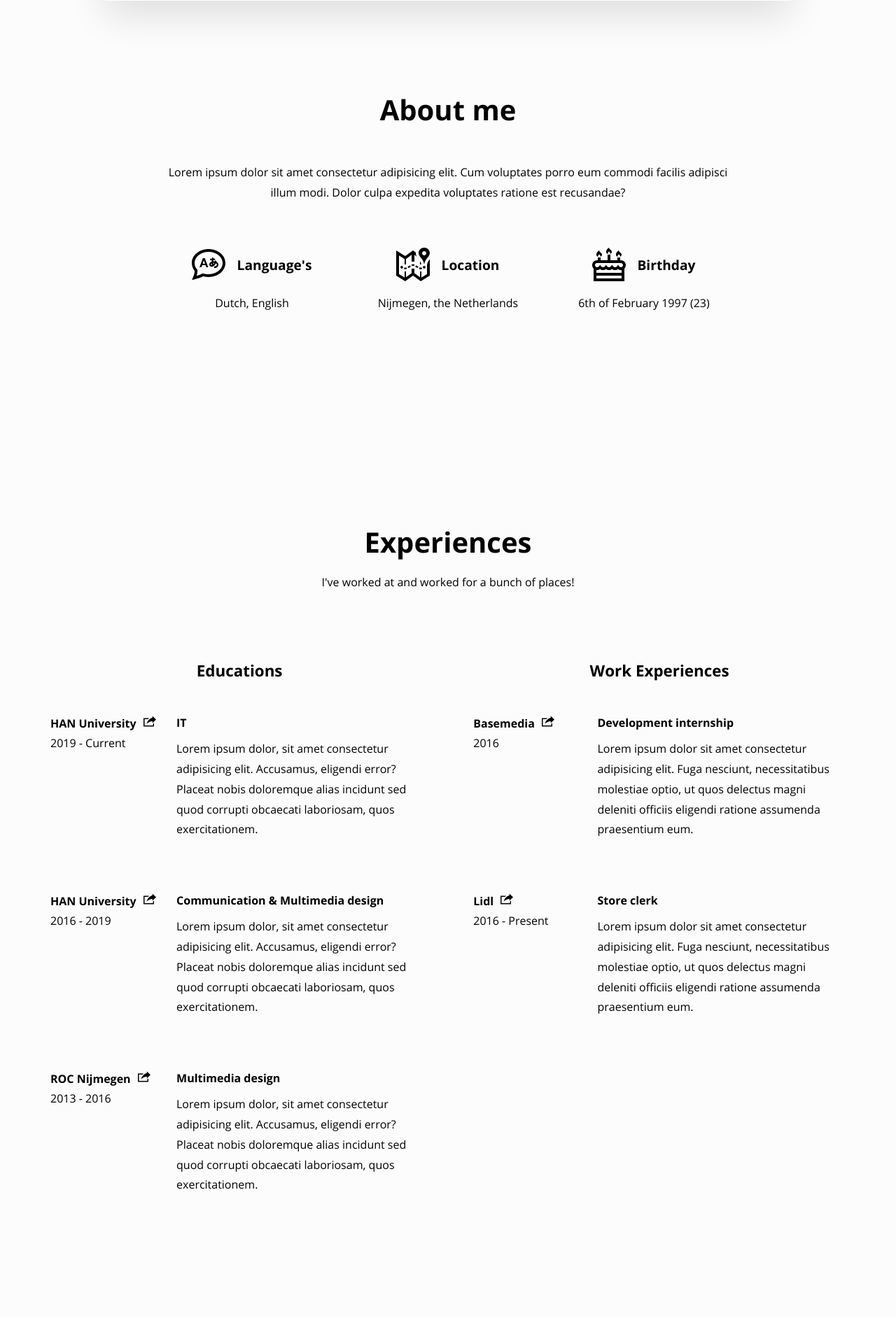
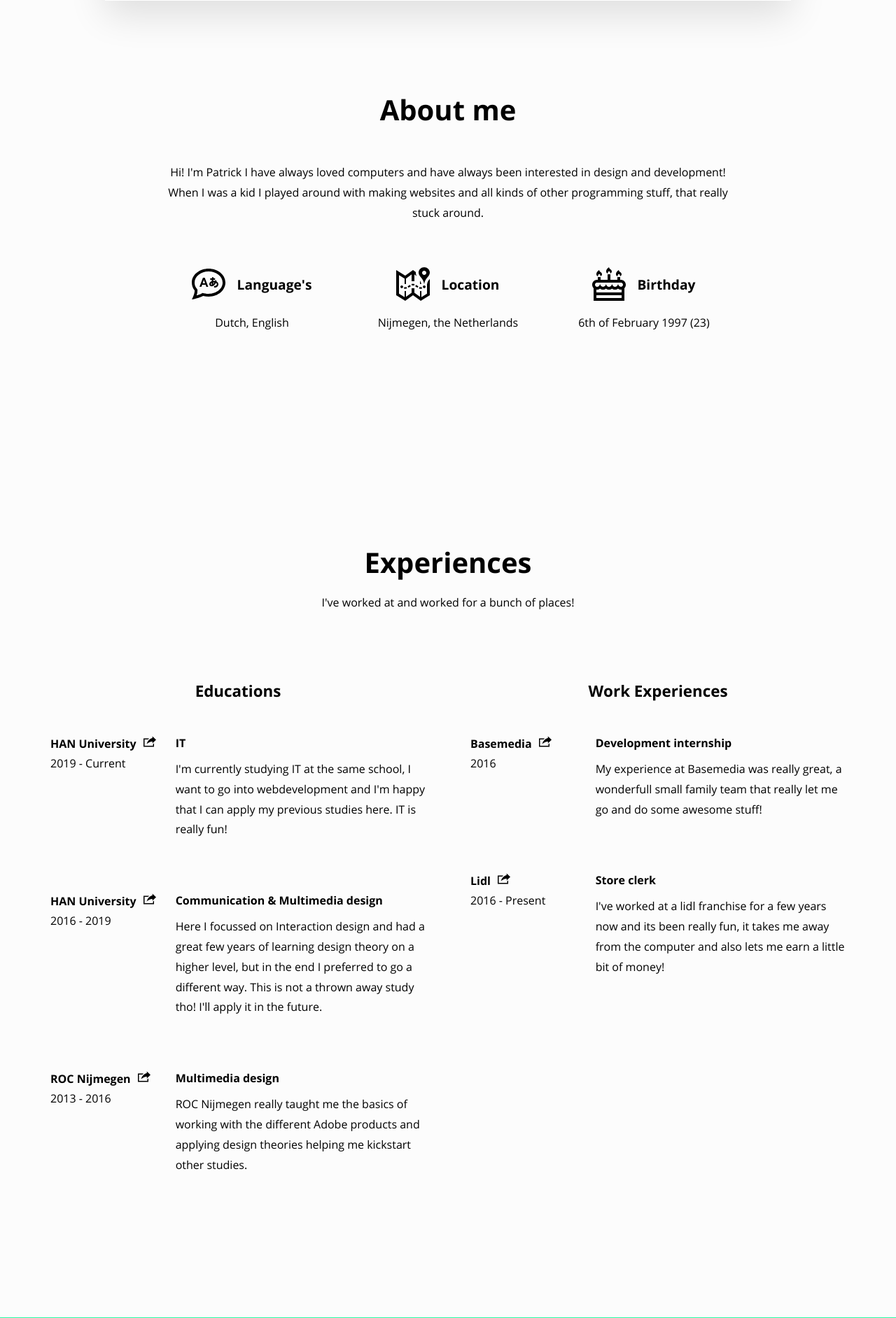
Before and after one commit to Patrickroelofs/HAN-Y1P2-WT, a PHP site: page /about.html in a window 1280 px wide. Shown: the part 937-2821 px from the top of the page at 70% size. Run offline with PHP 8.4, Linux system fonts and the light colour scheme; some web fonts are replaced.

Commit message:
removing lorem ipsums and adding meta tags

```diff
--- a/about.html
+++ b/about.html
@@ -7,6 +7,10 @@
 	<meta charset="UTF-8">
 	<meta name="viewport" content="width=device-width, initial-scale=1.0">
 	<meta http-equiv="X-UA-Compatible" content="ie=edge">
+
+	<meta name="author" content="Patrick Roelofs">
+	<meta name="description" content="Patrick Roelofs is student, designer and developer in the Netherlands.">
+	<meta name="keywords" content="Developer, Designer, Interaction, UX, Webdeveloper, HTML, CSS, PHP, JS" >
 
 	<link rel="stylesheet" type="text/css" href="css/stylesheet.css">
 </head>
@@ -76,8 +80,7 @@
 					<h3>About me</h3>
 				</div>
 				<div class="me__contents">
-					<p>Lorem ipsum dolor sit amet consectetur adipisicing elit. Cum voluptates porro eum commodi facilis
-						adipisci illum modi. Dolor culpa expedita voluptates ratione est recusandae?</p>
+					<p>Hi! I'm Patrick I have always loved computers and have always been interested in design and development! When I was a kid I played around with making websites and all kinds of other programming stuff, that really stuck around.</p>
 					<div class="me__content">
 						<div class="me__icon">
 							<svg xmlns="http://www.w3.org/2000/svg" width="48" height="48" viewbox="0 0 24 24">
@@ -130,7 +133,7 @@
 					<h4>Educations</h4>
 					<div class="education">
 						<div class="education__location">
-							<a href="#">HAN University <svg xmlns="http://www.w3.org/2000/svg" width="18" height="18"
+							<a href="https://www.han.nl/international/english/" target="_blank">HAN University <svg xmlns="http://www.w3.org/2000/svg" width="18" height="18"
 									viewbox="0 0 24 24">
 									<path
 										d="M6 17c2.269-9.881 11-11.667 11-11.667v-3.333l7 6.637-7 6.696v-3.333s-6.17-.171-11 5zm12 .145v2.855h-16v-12h6.598c.768-.787 1.561-1.449 2.339-2h-10.937v16h20v-6.769l-2 1.914z" />
@@ -139,14 +142,12 @@
 						</div>
 						<div class="education__description">
 							<span>IT</span>
-							<p>Lorem ipsum dolor, sit amet consectetur adipisicing elit. Accusamus, eligendi error?
-								Placeat nobis doloremque alias incidunt sed quod corrupti obcaecati laboriosam, quos
-								exercitationem.</p>
+							<p>I'm currently studying IT at the same school, I want to go into webdevelopment and I'm happy that I can apply my previous studies here. IT is really fun!</p>
 						</div>
 					</div>
 					<div class="education">
 						<div class="education__location">
-							<a href="#">HAN University <svg xmlns="http://www.w3.org/2000/svg" width="18" height="18"
+							<a href="https://www.han.nl/international/english/" target="_blank">HAN University <svg xmlns="http://www.w3.org/2000/svg" width="18" height="18"
 									viewbox="0 0 24 24">
 									<path
 										d="M6 17c2.269-9.881 11-11.667 11-11.667v-3.333l7 6.637-7 6.696v-3.333s-6.17-.171-11 5zm12 .145v2.855h-16v-12h6.598c.768-.787 1.561-1.449 2.339-2h-10.937v16h20v-6.769l-2 1.914z" />
@@ -155,14 +156,12 @@
 						</div>
 						<div class="education__description">
 							<span>Communication & Multimedia design</span>
-							<p>Lorem ipsum dolor, sit amet consectetur adipisicing elit. Accusamus, eligendi error?
-								Placeat nobis doloremque alias incidunt sed quod corrupti obcaecati laboriosam, quos
-								exercitationem.</p>
+							<p>Here I focussed on Interaction design and had a great few years of learning design theory on a higher level, but in the end I preferred to go a different way. This is not a thrown away study tho! I'll apply it in the future.</p>
 						</div>
 					</div>
 					<div class="education">
 						<div class="education__location">
-							<a href="#">ROC Nijmegen <svg xmlns="http://www.w3.org/2000/svg" width="18" height="18"
+							<a href="https://www.roc-nijmegen.nl/" target="_blank">ROC Nijmegen <svg xmlns="http://www.w3.org/2000/svg" width="18" height="18"
 									viewbox="0 0 24 24">
 									<path
 										d="M6 17c2.269-9.881 11-11.667 11-11.667v-3.333l7 6.637-7 6.696v-3.333s-6.17-.171-11 5zm12 .145v2.855h-16v-12h6.598c.768-.787 1.561-1.449 2.339-2h-10.937v16h20v-6.769l-2 1.914z" />
@@ -171,9 +170,7 @@
 						</div>
 						<div class="education__description">
 							<span>Multimedia design</span>
-							<p>Lorem ipsum dolor, sit amet consectetur adipisicing elit. Accusamus, eligendi error?
-								Placeat nobis doloremque alias incidunt sed quod corrupti obcaecati laboriosam, quos
-								exercitationem.</p>
+							<p>ROC Nijmegen really taught me the basics of working with the different Adobe products and applying design theories helping me kickstart other studies.</p>
 						</div>
 					</div>
 				</div>
@@ -182,7 +179,7 @@
 					<h4>Work Experiences</h4>
 					<div class="experience">
 						<div class="experience__location">
-							<a href="#">Basemedia <svg xmlns="http://www.w3.org/2000/svg" width="18" height="18" viewbox="0 0 24 24">
+							<a href="https://www.basemedia.nl/" target="_blank">Basemedia <svg xmlns="http://www.w3.org/2000/svg" width="18" height="18" viewbox="0 0 24 24">
 									<path
 										d="M6 17c2.269-9.881 11-11.667 11-11.667v-3.333l7 6.637-7 6.696v-3.333s-6.17-.171-11 5zm12 .145v2.855h-16v-12h6.598c.768-.787 1.561-1.449 2.339-2h-10.937v16h20v-6.769l-2 1.914z" />
 								</svg></a>
@@ -190,14 +187,12 @@
 						</div>
 						<div class="experience__description">
 							<span>Development internship</span>
-							<p>Lorem ipsum dolor sit amet consectetur adipisicing elit. Fuga nesciunt, necessitatibus
-								molestiae optio, ut quos delectus magni deleniti officiis eligendi ratione assumenda
-								praesentium eum.</p>
+							<p>My experience at Basemedia was really great, a wonderfull small family team that really let me go and do some awesome stuff!</p>
 						</div>
 					</div>
 					<div class="experience">
 						<div class="experience__location">
-							<a href="#">Lidl <svg xmlns="http://www.w3.org/2000/svg" width="18" height="18" viewbox="0 0 24 24">
+							<a href="https://www.lidl.nl/" target="_blank">Lidl <svg xmlns="http://www.w3.org/2000/svg" width="18" height="18" viewbox="0 0 24 24">
 									<path
 										d="M6 17c2.269-9.881 11-11.667 11-11.667v-3.333l7 6.637-7 6.696v-3.333s-6.17-.171-11 5zm12 .145v2.855h-16v-12h6.598c.768-.787 1.561-1.449 2.339-2h-10.937v16h20v-6.769l-2 1.914z" />
 								</svg></a>
@@ -205,9 +200,7 @@
 						</div>
 						<div class="experience__description">
 							<span>Store clerk</span>
-							<p>Lorem ipsum dolor sit amet consectetur adipisicing elit. Fuga nesciunt, necessitatibus
-								molestiae optio, ut quos delectus magni deleniti officiis eligendi ratione assumenda
-								praesentium eum.</p>
+							<p>I've worked at a lidl franchise for a few years now and its been really fun, it takes me away from the computer and also lets me earn a little bit of money!</p>
 						</div>
 					</div>
 				</div>
--- a/contact.html
+++ b/contact.html
@@ -7,6 +7,10 @@
 	<meta charset="UTF-8">
 	<meta name="viewport" content="width=device-width, initial-scale=1.0">
 	<meta http-equiv="X-UA-Compatible" content="ie=edge">
+
+	<meta name="author" content="Patrick Roelofs">
+	<meta name="description" content="Patrick Roelofs is student, designer and developer in the Netherlands.">
+	<meta name="keywords" content="Developer, Designer, Interaction, UX, Webdeveloper, HTML, CSS, PHP, JS">
 
 	<link rel="stylesheet" type="text/css" href="css/stylesheet.css">
 </head>
--- a/css/stylesheet.css
+++ b/css/stylesheet.css
@@ -661,6 +661,7 @@ select{
 
 .experiences__double>div {
 	padding: 0 32px;
+	width: 50%;
 }
 
 .experiences__title, .me__title {
@@ -881,6 +882,9 @@ select{
 	}
 	.experiences__double {
 		display: block;
+	}
+	.experiences__double>div{
+		width: 100%;
 	}
 	.skills__text {
 		font-size: 1em;
--- a/index.html
+++ b/index.html
@@ -8,11 +8,15 @@
 	<meta name="viewport" content="width=device-width, initial-scale=1.0">
 	<meta http-equiv="X-UA-Compatible" content="ie=edge">
 
+
+	<meta name="author" content="Patrick Roelofs">
+	<meta name="description" content="Patrick Roelofs is student, designer and developer in the Netherlands.">
+	<meta name="keywords" content="Developer, Designer, Interaction, UX, Webdeveloper, HTML, CSS, PHP, JS">
+
 	<link rel="stylesheet" type="text/css" href="css/stylesheet.css">
 </head>
 
 <body>
-
 
 	<nav>
 		<div class="container container--large nav">
--- a/project.html
+++ b/project.html
@@ -7,6 +7,10 @@
 	<meta charset="UTF-8">
 	<meta name="viewport" content="width=device-width, initial-scale=1.0">
 	<meta http-equiv="X-UA-Compatible" content="ie=edge">
+
+	<meta name="author" content="Patrick Roelofs">
+	<meta name="description" content="Patrick Roelofs is student, designer and developer in the Netherlands.">
+	<meta name="keywords" content="Developer, Designer, Interaction, UX, Webdeveloper, HTML, CSS, PHP, JS">
 
 	<link rel="stylesheet" type="text/css" href="css/stylesheet.css">
 </head>
--- a/projects.html
+++ b/projects.html
@@ -7,6 +7,10 @@
 	<meta charset="UTF-8">
 	<meta name="viewport" content="width=device-width, initial-scale=1.0">
 	<meta http-equiv="X-UA-Compatible" content="ie=edge">
+
+	<meta name="author" content="Patrick Roelofs">
+	<meta name="description" content="Patrick Roelofs is student, designer and developer in the Netherlands.">
+	<meta name="keywords" content="Developer, Designer, Interaction, UX, Webdeveloper, HTML, CSS, PHP, JS">
 
 	<link rel="stylesheet" type="text/css" href="css/stylesheet.css">
 </head>
```
